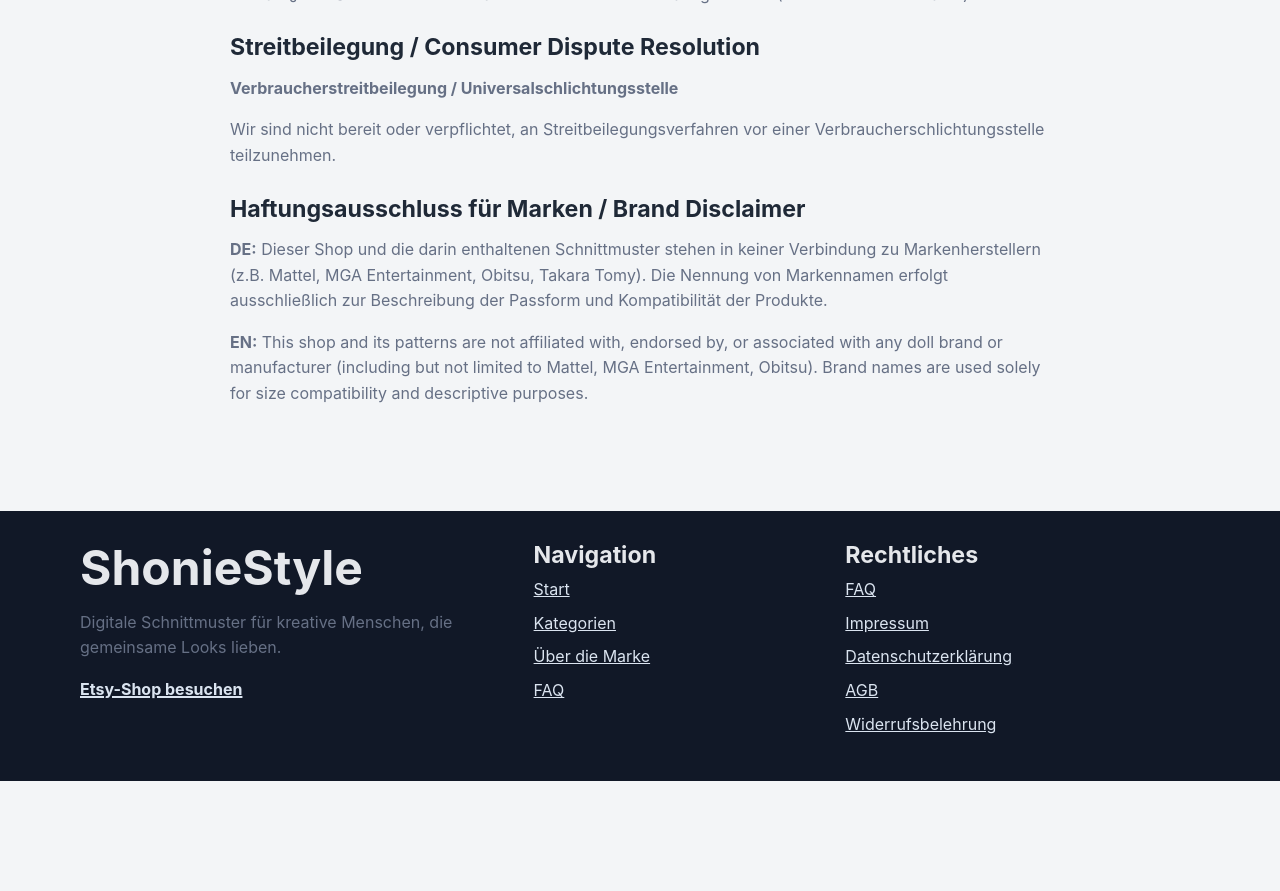
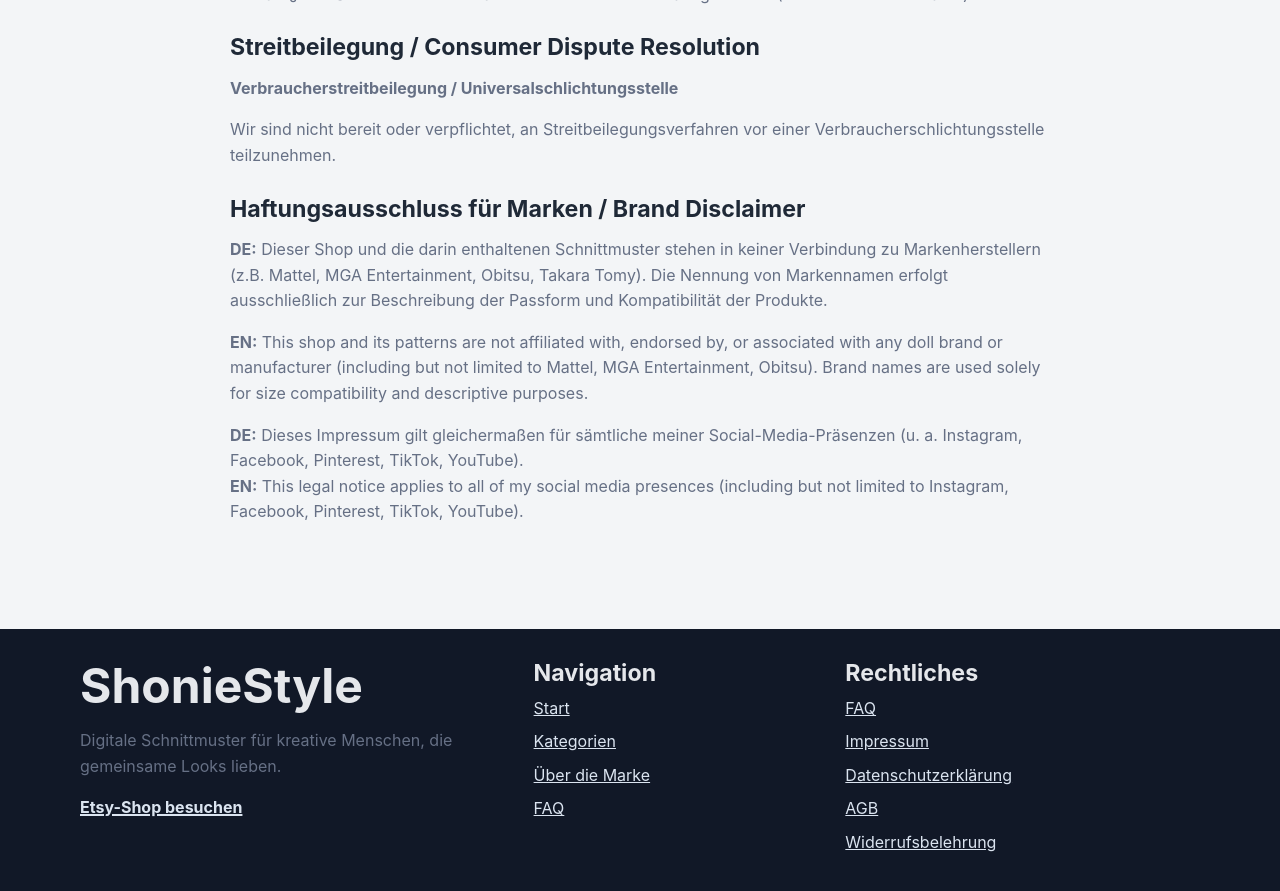
Before and after one commit to ShonieStyle/shoniestyle.github.io, a Jekyll site: the page built from impressum.md, in a window 1280 px wide and 900 px high, scrolled down 738 px. Shown: the top 891 px of the window. Built offline with Jekyll 4.4.1, drawn with Linux system fonts in a browser that asks for light colours; before the commit the page ends 1519 px from its top, so only the background shows below that.

Commit message:
Update impressum.md

```diff
--- a/impressum.md
+++ b/impressum.md
@@ -30,3 +30,6 @@ Wir sind nicht bereit oder verpflichtet, an Streitbeilegungsverfahren vor einer
 **DE:** Dieser Shop und die darin enthaltenen Schnittmuster stehen in keiner Verbindung zu Markenherstellern (z.B. Mattel, MGA Entertainment, Obitsu, Takara Tomy). Die Nennung von Markennamen erfolgt ausschließlich zur Beschreibung der Passform und Kompatibilität der Produkte.
 
 **EN:** This shop and its patterns are not affiliated with, endorsed by, or associated with any doll brand or manufacturer (including but not limited to Mattel, MGA Entertainment, Obitsu). Brand names are used solely for size compatibility and descriptive purposes.
+
+**DE:** Dieses Impressum gilt gleichermaßen für sämtliche meiner Social-Media-Präsenzen (u. a. Instagram, Facebook, Pinterest, TikTok, YouTube).
+**EN:** This legal notice applies to all of my social media presences (including but not limited to Instagram, Facebook, Pinterest, TikTok, YouTube).
```
